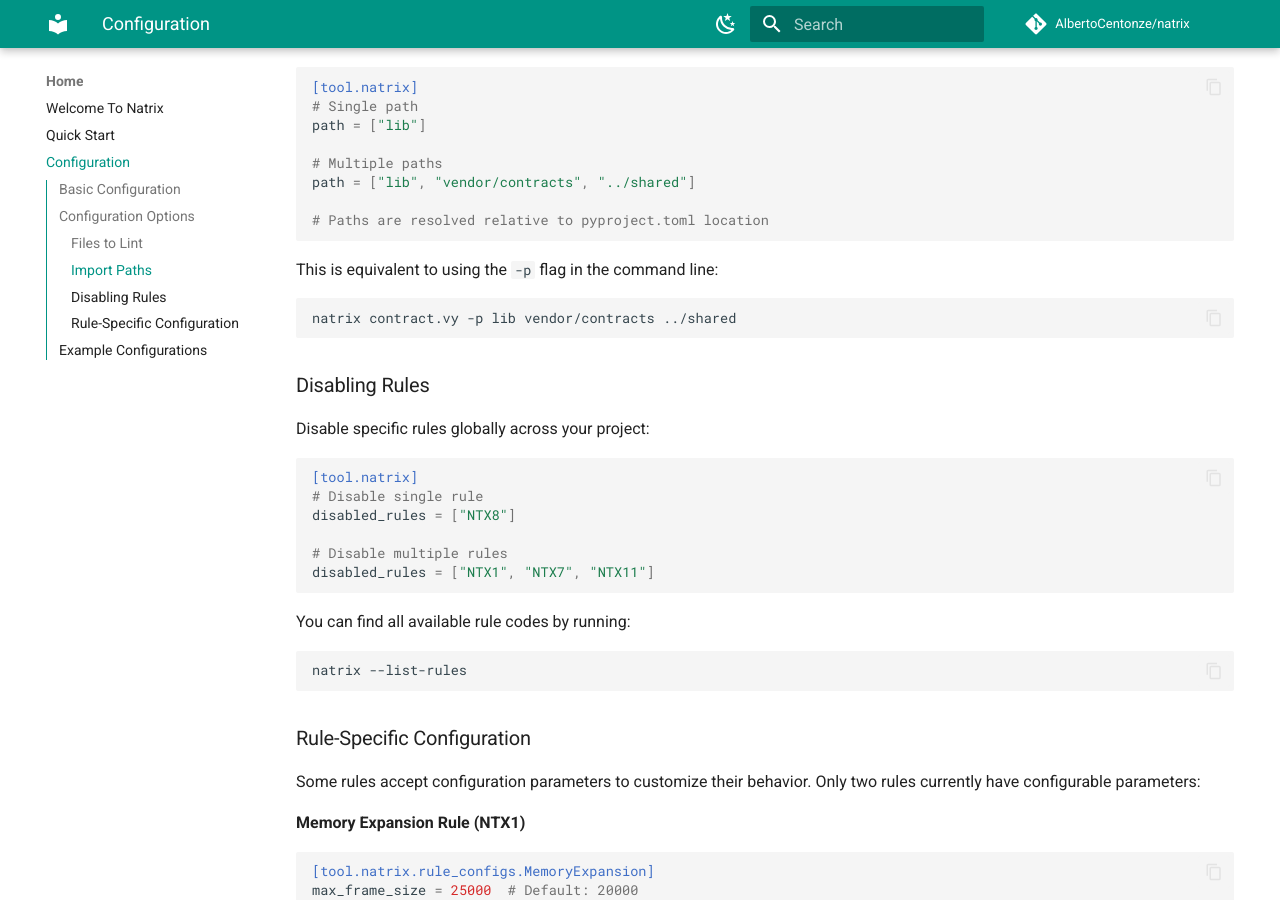
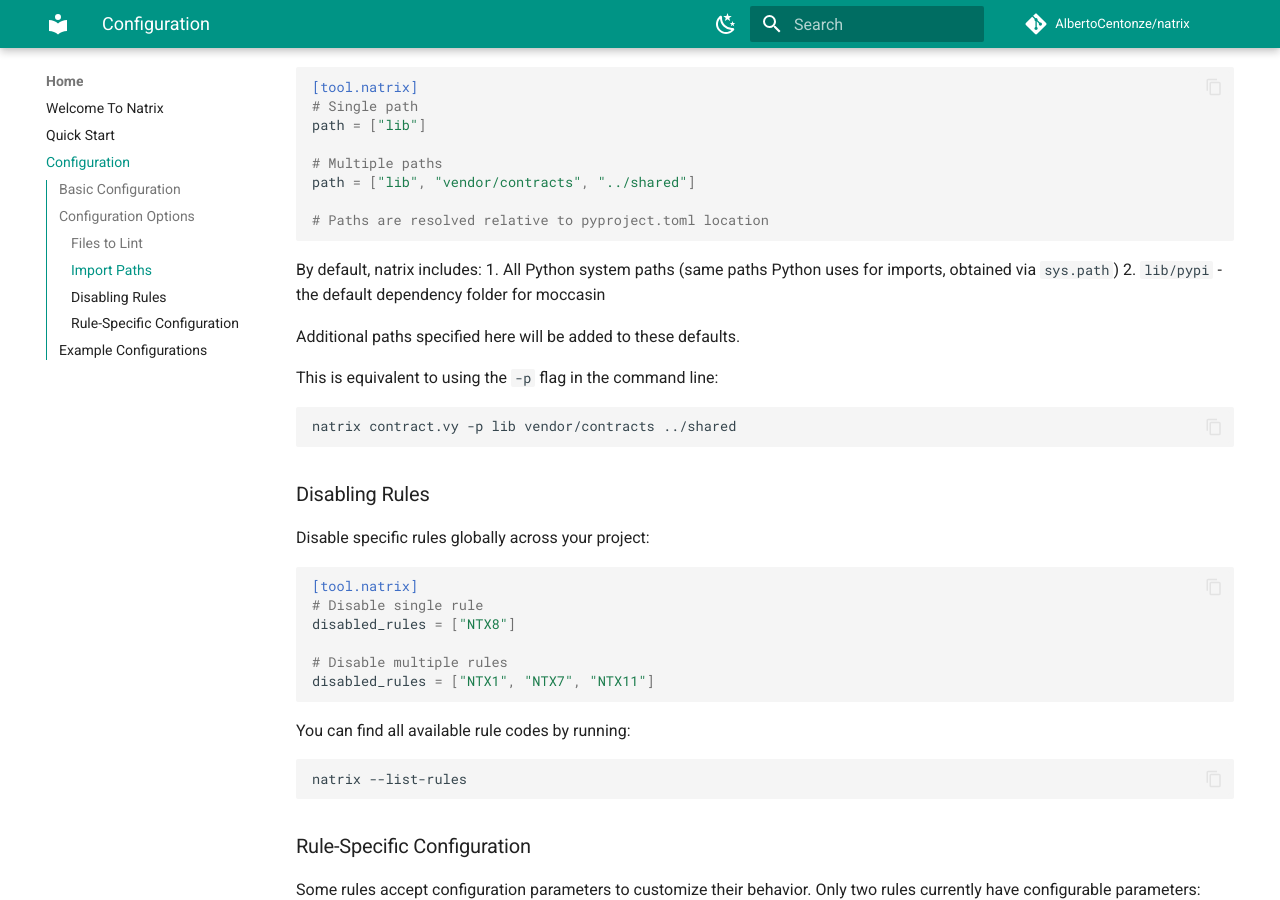
Before and after one commit to AlbertoCentonze/natrix, an MkDocs documentation site: the page built from docs/configuration.md, in a window 1280 px wide and 900 px high, scrolled down 1160 px. Built offline with MkDocs 1.6.1 and Material for MkDocs 9.7.7, drawn with Linux system fonts in a browser that asks for light colours; comment, search, counter and statistics services are not loaded.

Commit message:
docs: add default import paths

````diff
--- a/docs/configuration.md
+++ b/docs/configuration.md
@@ -57,6 +57,12 @@ path = ["lib", "vendor/contracts", "../shared"]
 
 # Paths are resolved relative to pyproject.toml location
 ```
+
+By default, natrix includes:
+1. All Python system paths (same paths Python uses for imports, obtained via `sys.path`)
+2. `lib/pypi` - the default dependency folder for moccasin
+
+Additional paths specified here will be added to these defaults.
 
 This is equivalent to using the `-p` flag in the command line:
 ```bash
````
